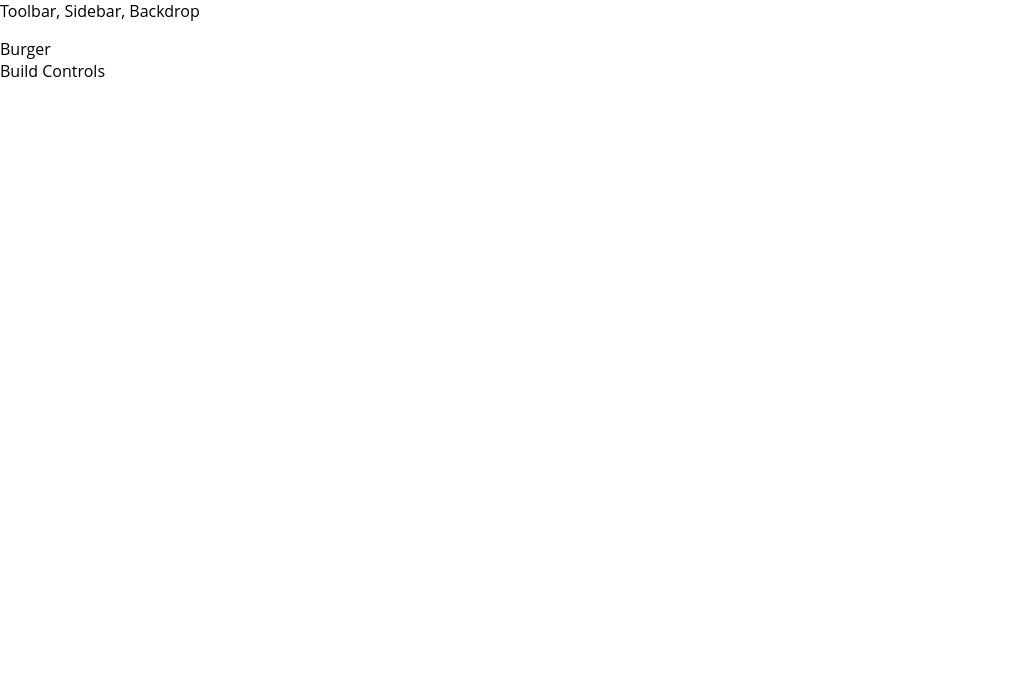
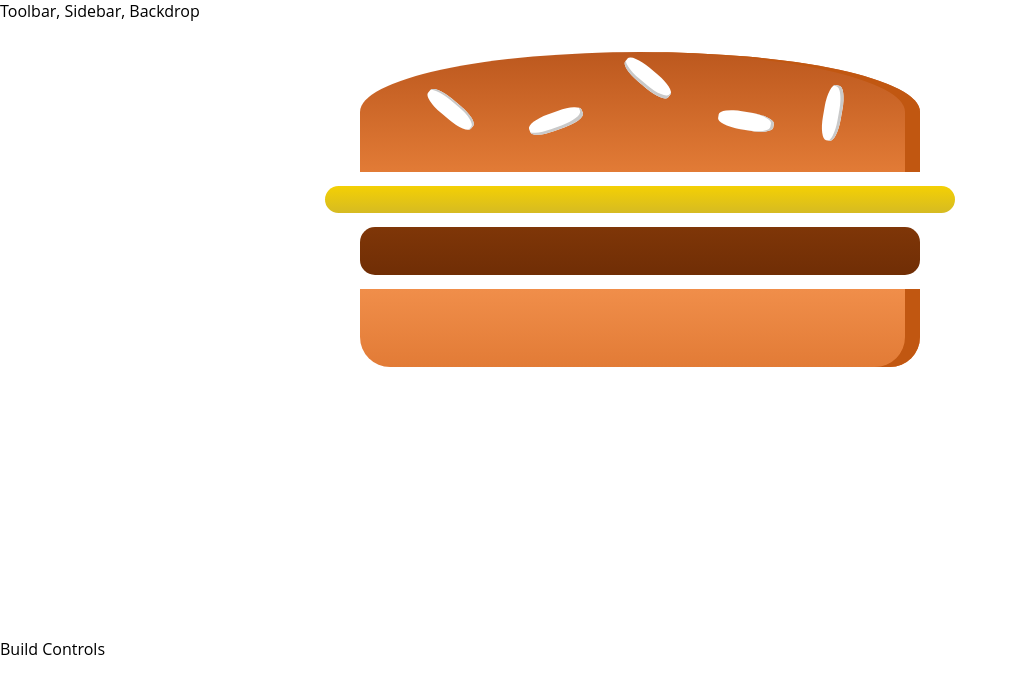
Before and after one commit to ProkofyevAlexander/react-the-complete-guide, a React app: page / in a window 1280 px wide. Shown: the top 694 px of the page, without its empty margins (0-1018 px from the left). Built offline with nearby package versions, Linux system fonts and the light colour scheme.

Commit message:
prepare Burger component

```diff
--- /dev/null
+++ b/src/components/Burger/Burger.css
@@ -0,0 +1,30 @@
+.Burger {
+    width: 100%;
+    margin: auto;
+    height: 250px;
+    overflow: scroll;
+    text-align: center;
+    font-weight: bold;
+    font-size: 1.2rem;
+}
+
+@media(min-width: 500px) and (min-height: 400px) {
+    .Burger {
+        width: 350px;
+        height: 300px;
+    }
+}
+
+@media(min-width: 500px) and (min-height: 401px) {
+    .Burger {
+        width: 450px;
+        height: 400px;
+    }
+}
+
+@media(min-width: 1000px) and (min-height: 700px) {
+    .Burger {
+        width: 700px;
+        height: 600px;
+    }
+}
--- a/src/components/Burger/Burger.js
+++ b/src/components/Burger/Burger.js
@@ -1,5 +1,16 @@
 import React from 'react';
+import classes from './Burger.css';
+import BurgerIngredient from './BurgerIngredient/BurgerIngredient'
 
-const burger = () => <div></div>;
+const burger = () => {
+    return (
+        <div className={classes.Burger}>
+            <BurgerIngredient type="bread-top"/>
+            <BurgerIngredient type="cheese"/>
+            <BurgerIngredient type="meat"/>
+            <BurgerIngredient type="bread-bottom"/>
+        </div>
+    );
+};
 
 export default burger;
--- a/src/containers/BurgerBuilder/BurgerBuilder.js
+++ b/src/containers/BurgerBuilder/BurgerBuilder.js
@@ -1,12 +1,12 @@
 import React, {Component} from 'react';
-
 import Container from '../../hoc/Conteiner';
+import Burger from '../../components/Burger/Burger';
 
 class BurgerBuilder extends Component {
     render() {
         return (
             <Container>
-                <div>Burger</div>
+                <Burger/>
                 <div>Build Controls</div>
             </Container>
         );
```
